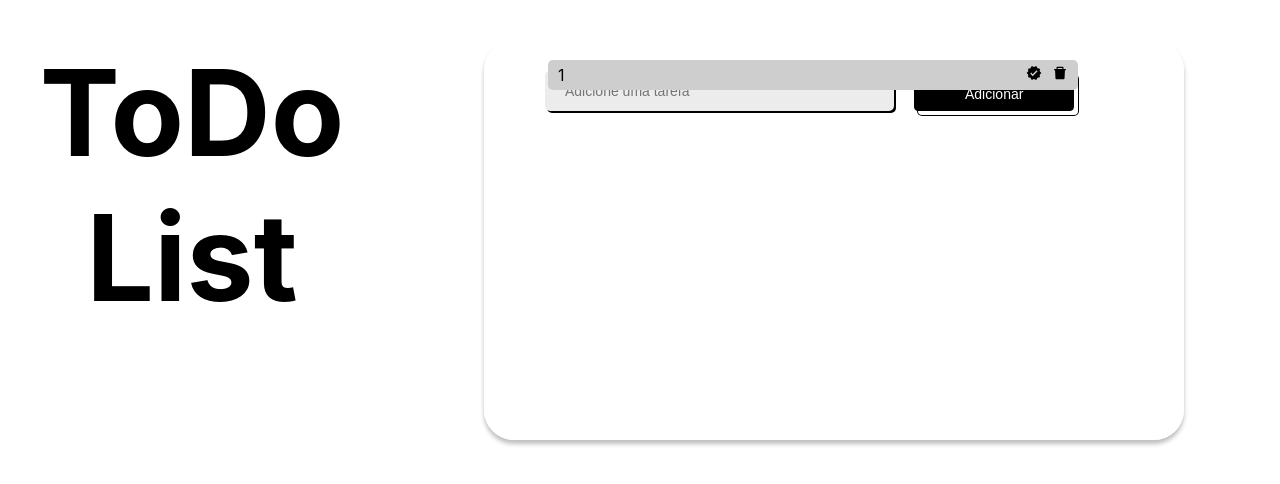
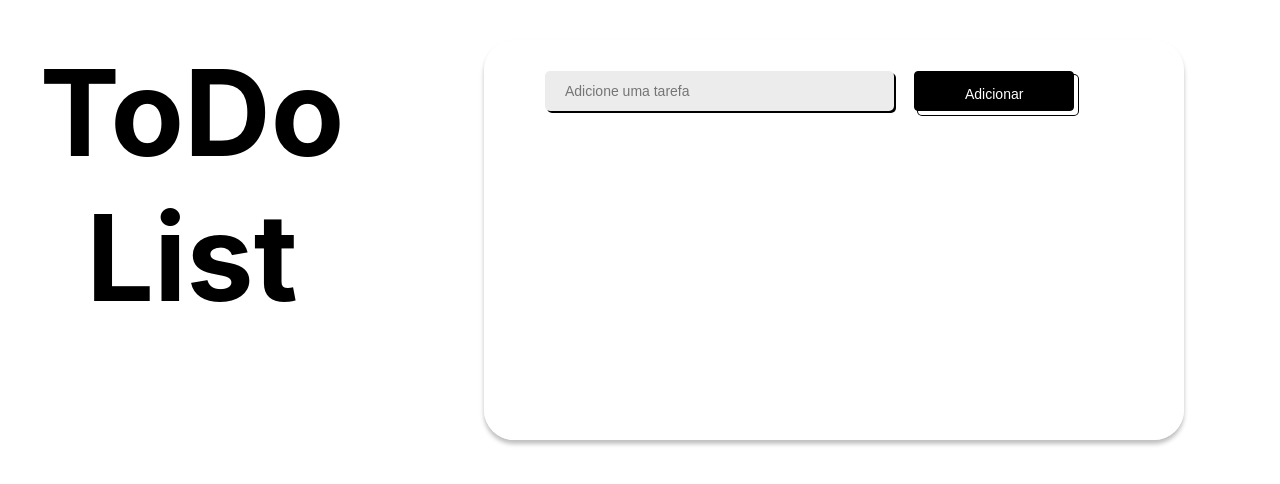
Before and after one commit to johnnysat/todo-list-reactapp, a React (Create React App) app: page / in a window 1280 px wide. Shown: the part 160-644 px from the top of the page. Built offline with nearby package versions, Linux system fonts and the light colour scheme.

Commit message:
Entrega Comunicade Code

```diff
--- a/src/components/todo.js
+++ b/src/components/todo.js
@@ -7,10 +7,9 @@ import Footer from './footer/footer';
 import './todo.css'
 
 
-
 function Todo(){
   const [task, setTask] = useState([]);
-  const [itemsList, setItemsList] = useState([1]);
+  const [itemsList, setItemsList] = useState([]);
 
   function handleChangeInput(event) {
     const inputTask = event.target.value;
@@ -25,8 +24,10 @@ function Todo(){
     setTask("");
   }
 
-  const deleteItemToList = (itemsList) => {
-    console.log('teste');
+  const deleteItemToList = (index) => {
+    const itemDelete = Array.from(itemsList);
+    itemDelete.splice(index, 1);
+    setTask(itemDelete);
   }
 
   return (
@@ -35,7 +36,8 @@ function Todo(){
       <Form onSubmit={handleAddItemToList}>
         <Input type="text" placeholder="Adicione uma tarefa" onChange={handleChangeInput} value={task} />
         <Button type="submit">Adicionar</Button>
-        <List itemsList={itemsList} onDelete={() => deleteItemToList(itemsList)}/>
+        <List itemsList={itemsList}
+        onDelete={() => deleteItemToList(itemsList)}/>
       </Form>
       <Footer />
     </div>
```
